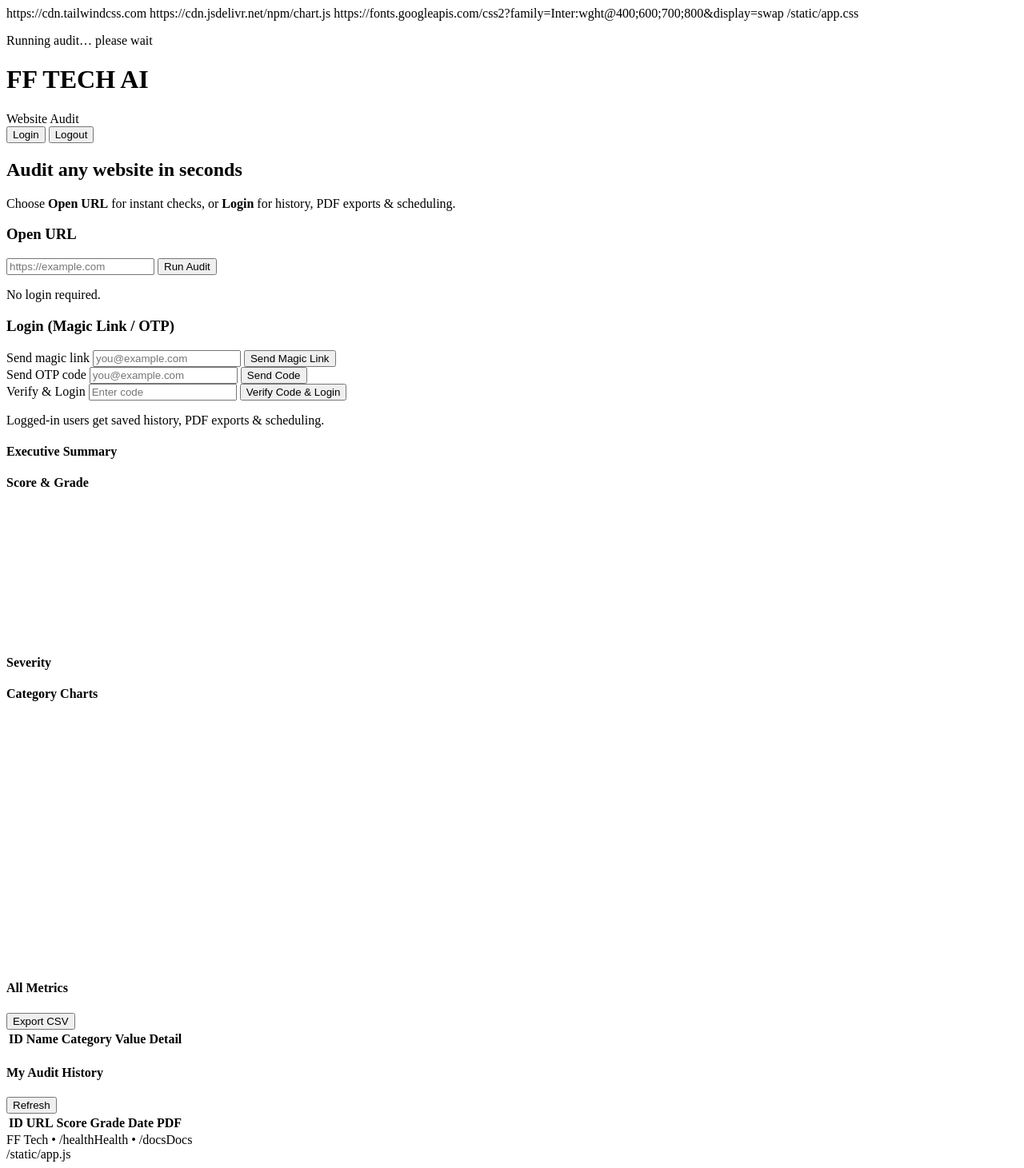
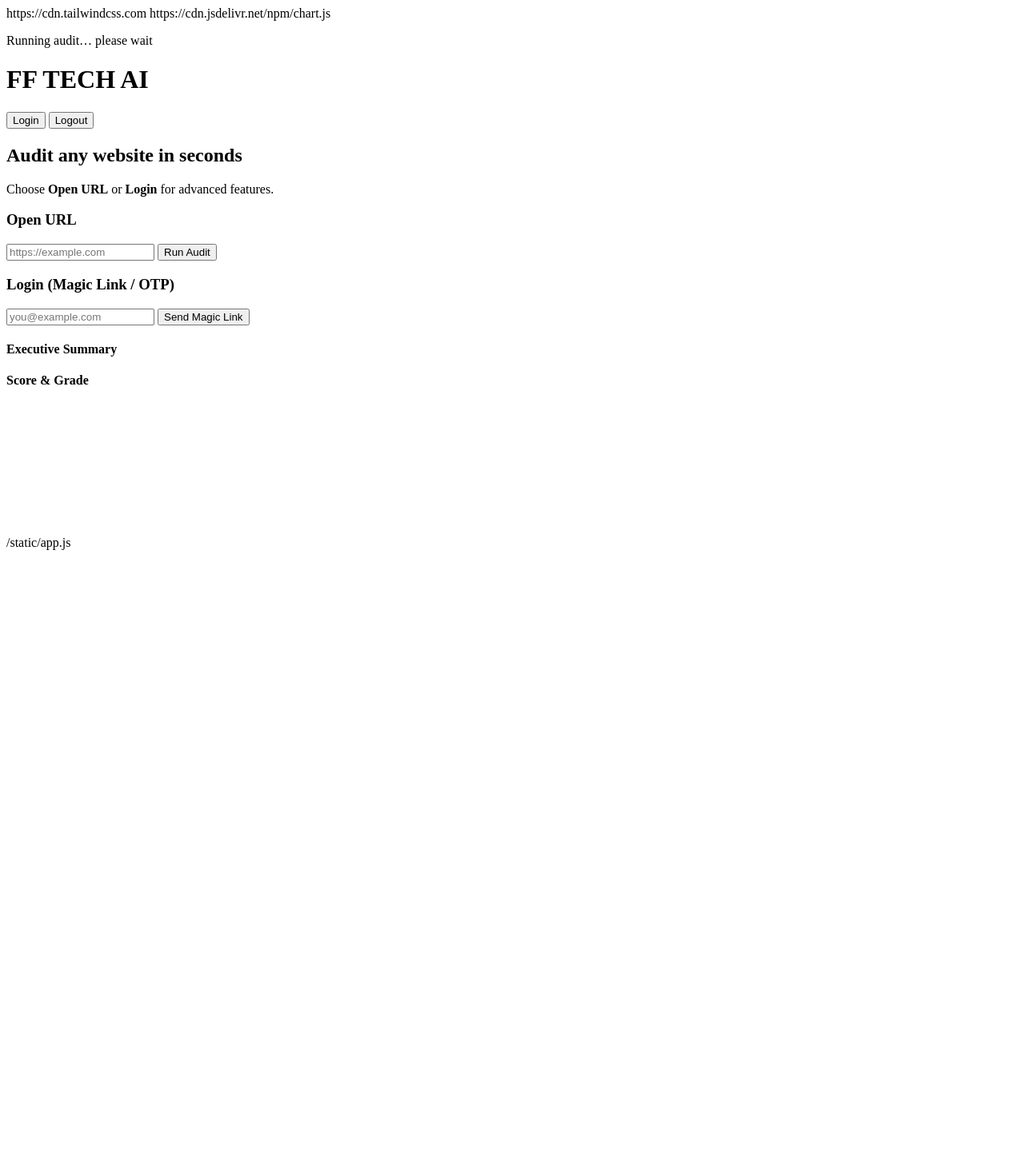
Before and after one commit to Swalehjamshaid/ThroughwebAuditforall, a FastAPI app: page / in a window 1280 px wide. Shown: the whole page at 80% size. After the commit the page ends 688 px from the top, so only its background shows below. Run offline with FastAPI, Linux system fonts and the light colour scheme; lists and menus that the app fills with data are empty; a map, chart or similar area stays blank; some libraries are stand-ins or nearby versions.

Commit message:
Update index.html

```diff
--- a/fftech_audit/templates/index.html
+++ b/fftech_audit/templates/index.html
@@ -5,19 +5,12 @@
   <meta charset="utf-8"/>
   <meta name="viewport" content="width=device-width,initial-scale=1"/>
   <title>FF Tech AI • Website Audit</title>
-
-  <!-- Tailwind CSS -->
-  https://cdn.tailwindcss.com</script>
-  <!-- Chart.js -->
+  https://cdn.tailwindcss.com
   https://cdn.jsdelivr.net/npm/chart.js</script>
-  <!-- Google Font -->
-  https://fonts.googleapis.com/css2?family=Inter:wght@400;600;700;800&display=swap
-
-  <!-- Custom styles -->
+  <link href="https://fonts.googleapis.com/css2?family=Inter:wght@400&display=swap
   /static/app.css
 </head>
 <body class="bg-slate-900 text-slate-100 font-inter">
-  <!-- Full-screen audit overlay -->
   <div id="overlay" class="overlay hidden">
     <div class="overlay-card">
       <div class="loader-xl"></div>
@@ -25,132 +18,54 @@
     </div>
   </div>
 
-  <!-- Header -->
   <header class="header">
     <div class="container mx-auto px-4 py-5 flex items-center justify-between">
-      <div class="flex items-center gap-3">
-        <span class="brand-dot"></span>
-        <h1 class="text-white text-2xl font-extrabold tracking-wide">FF TECH AI</h1>
-        <span class="text-blue-100 font-semibold">Website Audit</span>
-      </div>
-      <div class="flex items-center gap-2">
+      <h1 class="text-white text-2xl font-extrabold">FF TECH AI</h1>
+      <div class="flex gap-2">
         <button class="btn-secondary" onclick="showLogin()">Login</button>
         <button class="btn-primary" onclick="logout()">Logout</button>
       </div>
     </div>
   </header>
 
-  <!-- Hero -->
   <section class="container mx-auto px-4 mt-8 text-center">
-    <h2 class="text-3xl md:text-4xl font-extrabold leading-tight">Audit any website in seconds</h2>
-    <p class="text-slate-400 mt-3">
-      Choose <strong>Open URL</strong> for instant checks, or <strong>Login</strong> for history, PDF exports & scheduling.
-    </p>
+    <h2 class="text-3xl font-extrabold">Audit any website in seconds</h2>
+    <p class="text-slate-400 mt-3">Choose <strong>Open URL</strong> or <strong>Login</strong> for advanced features.</p>
   </section>
 
-  <!-- Two Options -->
   <main class="container mx-auto px-4 py-8">
     <div class="grid grid-cols-1 lg:grid-cols-2 gap-6">
-      <!-- Open URL -->
       <div class="card glass">
-        <div class="flex items-center justify-between">
         <h3 class="section-title">Open URL</h3>
-        </div>
         <form onsubmit="runOpenAudit(event)" class="mt-4 space-y-3">
           <input id="urlOpen" class="input" type="url" placeholder="https://example.com" required />
           <button id="btnOpen" class="btn-primary w-full">Run Audit</button>
-          <p class="muted text-center">No login required.</p>
         </form>
       </div>
 
-      <!-- Login -->
       <div class="card glass">
         <h3 class="section-title">Login (Magic Link / OTP)</h3>
-        <div class="grid grid-cols-1 md:grid-cols-2 gap-4 mt-4">
         <form onsubmit="requestLink(event)" class="space-y-3">
-            <label class="label">Send magic link</label>
           <input id="emailInput" type="email" class="input" placeholder="you@example.com" required />
           <button class="btn-secondary w-full">Send Magic Link</button>
         </form>
-          <form onsubmit="requestCode(event)" class="space-y-3">
-            <label class="label">Send OTP code</label>
-            <input id="emailCode" type="email" class="input" placeholder="you@example.com" required />
-            <button class="btn-secondary w-full">Send Code</button>
-          </form>
-          <form onsubmit="verifyCode(event)" class="space-y-3 md:col-span-2">
-            <label class="label">Verify & Login</label>
-            <input id="codeInput" class="input" minlength="4" maxlength="8" placeholder="Enter code" required />
-            <button class="btn-success w-full">Verify Code & Login</button>
-          </form>
-        </div>
-        <p class="muted mt-3">Logged-in users get saved history, PDF exports & scheduling.</p>
       </div>
     </div>
 
-    <!-- Results -->
     <section id="results" class="space-y-6 mt-10 hidden">
-      <div class="grid grid-cols-1 lg:grid-cols-3 gap-6">
       <div class="card">
         <h4 class="section-subtitle">Executive Summary</h4>
-          <p id="summary" class="prose-sm prose-invert leading-relaxed mt-2"></p>
+        <p id="summary" class="mt-2"></p>
       </div>
       <div class="card">
         <h4 class="section-subtitle">Score & Grade</h4>
-          <div id="scoreGrade" class="mt-2 flex flex-wrap items-center gap-2"></div>
+        <div id="scoreGrade" class="mt-2"></div>
         <div class="progress mt-3"><div id="scoreBar" class="progress-fill" style="width:0%"></div></div>
         <canvas id="catChart" height="160" class="mt-4"></canvas>
-        </div>
-        <div class="card">
-          <h4 class="section-subtitle">Severity</h4>
-          <div id="severity" class="mt-2 flex flex-wrap gap-2"></div>
-        </div>
-      </div>
-
-      <div class="card">
-        <h4 class="section-subtitle">Category Charts</h4>
-        <div class="grid grid-cols-1 sm:grid-cols-2 lg:grid-cols-5 gap-4 mt-3">
-          <canvas id="chartCrawl"></canvas>
-          <canvas id="chartSEO"></canvas>
-          <canvas id="chartPerf"></canvas>
-          <canvas id="chartSec"></canvas>
-          <canvas id="chartMobile"></canvas>
-        </div>
-      </div>
-
-      <div class="card overflow-x-auto">
-        <div class="flex items-center justify-between">
-          <h4 class="section-subtitle">All Metrics</h4>
-          <button class="btn-secondary" onclick="exportMetricsCSV()">Export CSV</button>
-        </div>
-        <table class="table mt-3">
-          <thead>
-            <tr><th>ID</th><th>Name</th><th>Category</th><th>Value</th><th>Detail</th></tr>
-          </thead>
-          <tbody id="metricsTable"></tbody>
-        </table>
-      </div>
-
-      <div class="card">
-        <div class="flex items-center justify-between">
-          <h4 class="section-subtitle">My Audit History</h4>
-          <button class="btn-secondary" onclick="loadHistory()">Refresh</button>
-        </div>
-        <div class="overflow-x-auto mt-3">
-          <table class="table">
-            <thead>
-              <tr><th>ID</th><th>URL</th><th>Score</th><th>Grade</th><th>Date</th><th>PDF</th></tr>
-            </thead>
-            <tbody id="historyTable"></tbody>
-          </table>
-        </div>
       </div>
     </section>
   </main>
 
-  <footer class="container mx-auto px-4 py-8 text-center text-slate-400">
-    FF Tech • /healthHealth</a> • /docsDocs</a>
-  </footer>
-
   /static/app.js</script>
 </body>
 </html>
```
Lines whose indentation alone changed are shown as unchanged.
